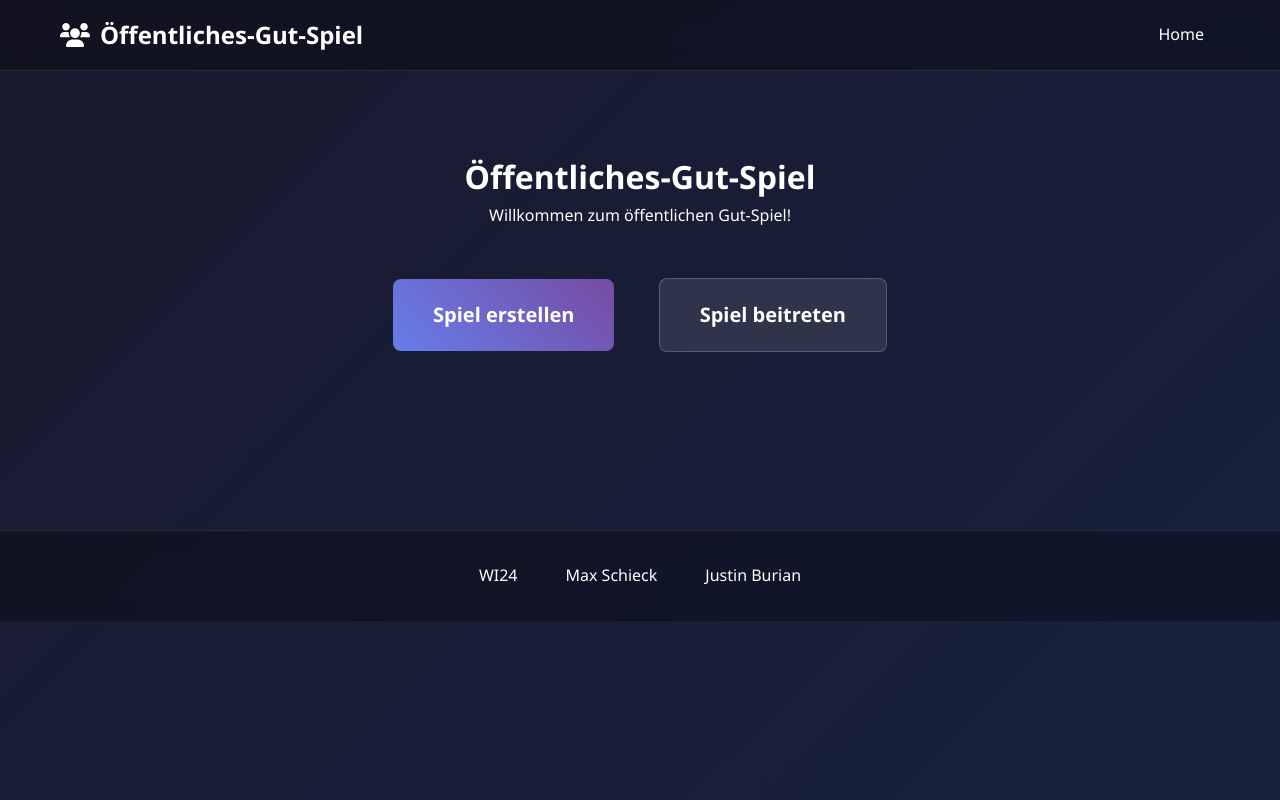
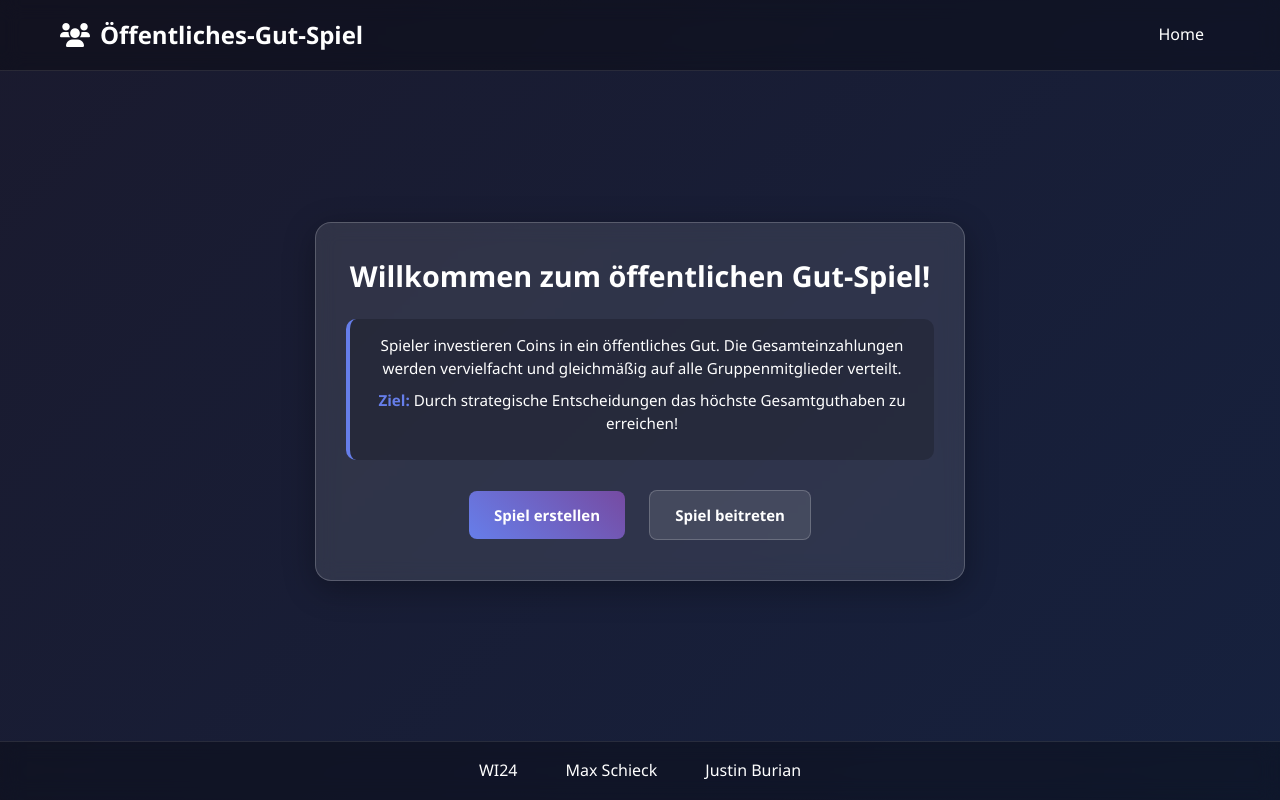
Before and after one commit to CodewithMax05/Gueterspiel, a Flask app: page / in a window 1280 px wide. Run offline with Flask 3, Linux system fonts and the light colour scheme; some libraries are stand-ins or nearby versions.

Commit message:
stylings index

```diff
--- a/static/css/index.css
+++ b/static/css/index.css
@@ -1,13 +1,111 @@
 /* static/css/index.css */
-.hero {
+.container {
+    display: flex;
+    justify-content: center;
+    align-items: center;
+    min-height: calc(100vh - 140px); /* Berücksichtigt Header und Footer */
+    padding: 20px;
+    width: 100%;
+}
+
+.hero-box {
+    background: rgba(255, 255, 255, 0.1);
+    backdrop-filter: blur(10px);
+    border-radius: 16px;
+    padding: 30px;
+    max-width: 650px;
+    width: 90%;
+    border: 1px solid rgba(255, 255, 255, 0.2);
+    box-shadow: 0 8px 32px rgba(0, 0, 0, 0.3);
     text-align: center;
-    padding: 60px 20px;
 }
+
+.welcome-section h1 {
+    font-size: 1.8em;
+    margin-bottom: 15px;
+}
+
+.welcome-text {
+    font-size: 1.1em;
+    margin-bottom: 20px;
+    opacity: 0.9;
+}
+
+.game-explanation {
+    text-align: center;
+    margin: 20px 0;
+    padding: 15px;
+    background: rgba(0, 0, 0, 0.2);
+    border-radius: 10px;
+    border-left: 4px solid #667eea;
+}
+
+.game-explanation p {
+    margin-bottom: 10px;
+    line-height: 1.5;
+    font-size: 0.95em;
+}
+
+.game-explanation strong {
+    color: #667eea;
+}
+
 .btn-container {
-    margin: 40px 0;
+    margin: 25px 0 5px 0;
 }
+
 .btn-large {
-    padding: 20px 40px;
-    font-size: 20px;
-    margin: 10px 20px;
+    padding: 12px 25px;
+    font-size: 15px;
+    margin: 5px 10px;
+    border-radius: 8px;
+    transition: all 0.3s ease;
 }
+
+/* Responsive Design */
+@media (max-width: 768px) {
+    .container {
+        padding: 15px;
+        min-height: calc(100vh - 120px);
+    }
+
+    .hero-box {
+        padding: 25px 20px;
+        width: 95%;
+    }
+
+    .btn-large {
+        display: block;
+        margin: 8px auto;
+        width: 80%;
+        max-width: 220px;
+    }
+
+    .game-explanation {
+        padding: 12px;
+        margin: 15px 0;
+    }
+
+    .welcome-section h1 {
+        font-size: 1.6em;
+    }
+}
+
+@media (max-height: 700px) {
+    .container {
+        min-height: calc(100vh - 120px);
+    }
+
+    .hero-box {
+        padding: 20px;
+    }
+
+    .game-explanation {
+        margin: 15px 0;
+        padding: 12px;
+    }
+
+    .btn-container {
+        margin: 15px 0 5px 0;
+    }
+}
--- a/static/css/styles.css
+++ b/static/css/styles.css
@@ -11,6 +11,12 @@ body {
     color: white;
     min-height: 100vh;
     line-height: 1.6;
+    display: flex;
+    flex-direction: column;
+}
+
+main {
+    flex: 1 0 auto;
 }
 
 .container {
@@ -65,11 +71,12 @@ header {
 /* Footer Styles */
 footer {
     text-align: center;
-    padding: 2rem;
-    margin-top: 3rem;
+    padding: 1rem 2rem;
+    margin-top: auto;
     border-top: 1px solid rgba(255, 255, 255, 0.1);
     background: rgba(0, 0, 0, 0.3);
     backdrop-filter: blur(10px);
+    flex-shrink: 0;
 }
 
 /* Button Styles */
--- a/templates/index.html
+++ b/templates/index.html
@@ -6,13 +6,19 @@
 
 {% block body %}
 <div class="container">
-    <div class="hero">
-        <h1>Öffentliches-Gut-Spiel</h1>
-        <p>Willkommen zum öffentlichen Gut-Spiel!</p>
+    <div class="hero-box">
+        <div class="welcome-section">
+            <h1>Willkommen zum öffentlichen Gut-Spiel!</h1>
 
-        <div class="btn-container">
-            <a href="{{ url_for('create_game') }}" class="btn btn-large">Spiel erstellen</a>
-            <a href="{{ url_for('join_game') }}" class="btn btn-large btn-secondary">Spiel beitreten</a>
+            <div class="game-explanation">
+                <p>Spieler investieren Coins in ein öffentliches Gut. Die Gesamteinzahlungen werden vervielfacht und gleichmäßig auf alle Gruppenmitglieder verteilt.</p>
+                <p><strong>Ziel:</strong> Durch strategische Entscheidungen das höchste Gesamtguthaben zu erreichen!</p>
+            </div>
+
+            <div class="btn-container">
+                <a href="{{ url_for('create_game') }}" class="btn btn-large">Spiel erstellen</a>
+                <a href="{{ url_for('join_game') }}" class="btn btn-large btn-secondary">Spiel beitreten</a>
+            </div>
         </div>
     </div>
 </div>
```
